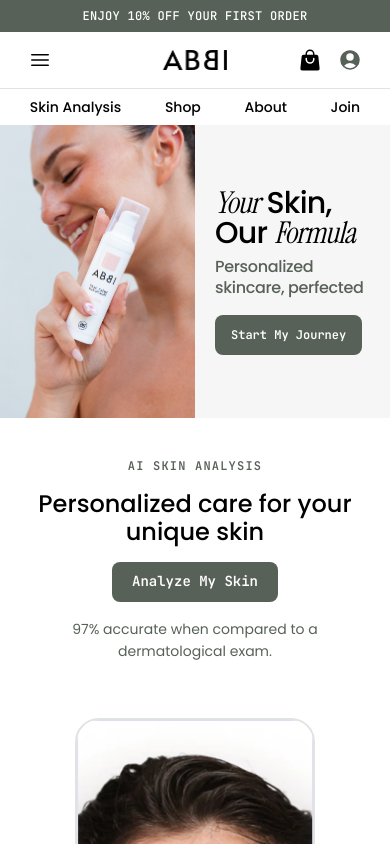
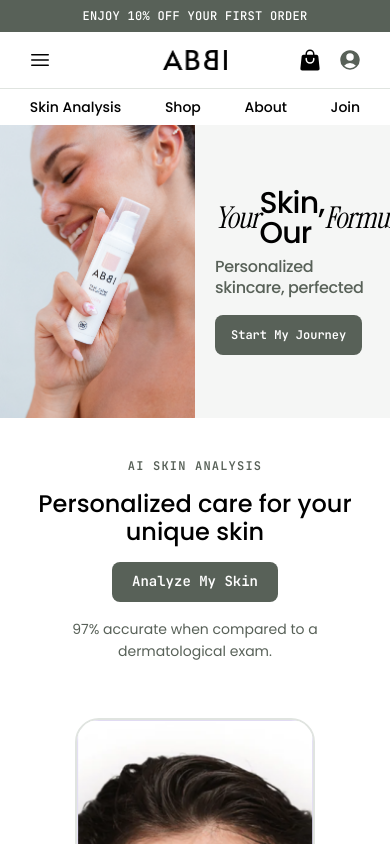
Before and after one commit to r-langley/abbi-care-vh, a Next.js app: page / in a window 390 px wide. Shown: the top 844 px of the page. Built offline with nearby package versions, Linux system fonts and the light colour scheme.

Commit message:
fix: align PageTitle with hamburger button
Remove mb-4 and add flex properties for vertical alignment

#VERCEL_SKIP

Co-authored-by: Ross Langley <191177749+r-langley@users.noreply.github.com>

```diff
--- a/components/ui/typography.tsx
+++ b/components/ui/typography.tsx
@@ -10,8 +10,8 @@ export function PageTitle({ className, variant = "default", ...props }: PageTitl
   return (
     <h1
       className={cn(
-        "text-balance text-foreground font-medium tracking-tight text-xl",
-        variant === "default" && "text-3xl md:text-4xl leading-7 mb-4",
+        "text-balance text-foreground font-medium tracking-tight text-xl flex items-center",
+        variant === "default" && "text-3xl md:text-4xl leading-none",
         variant === "hero" && "text-3xl md:text-6xl lg:text-7xl leading-none mb-2 md:mb-4",
         className,
       )}
```
